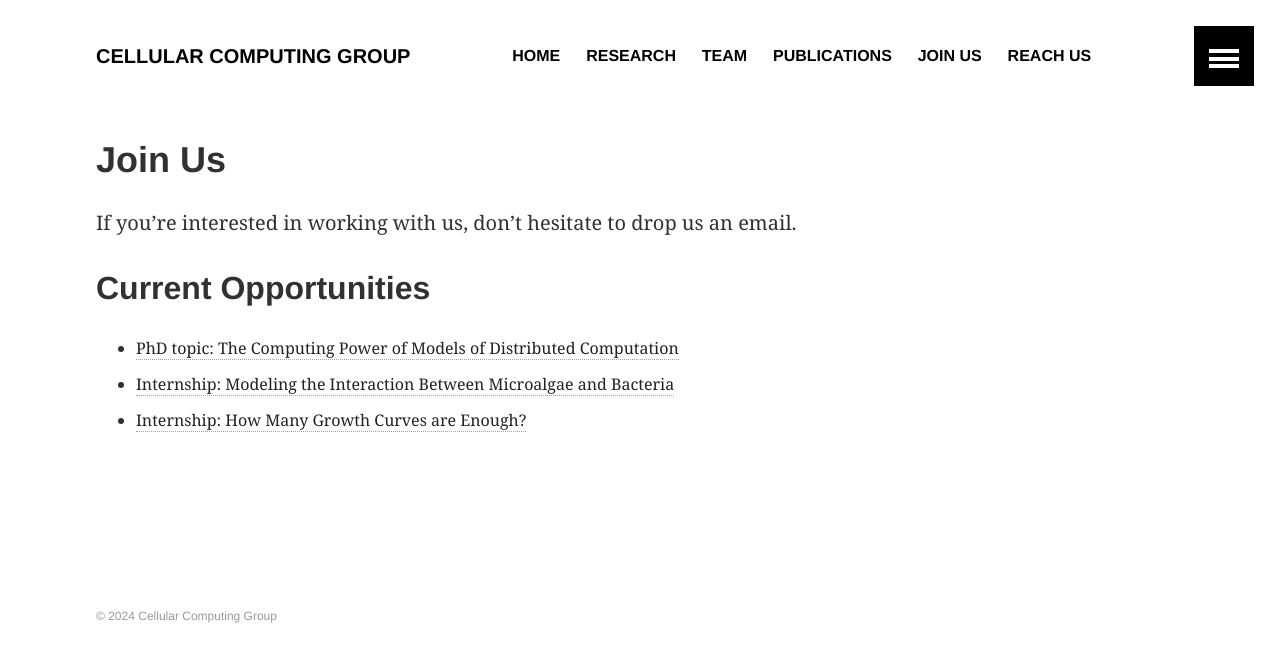
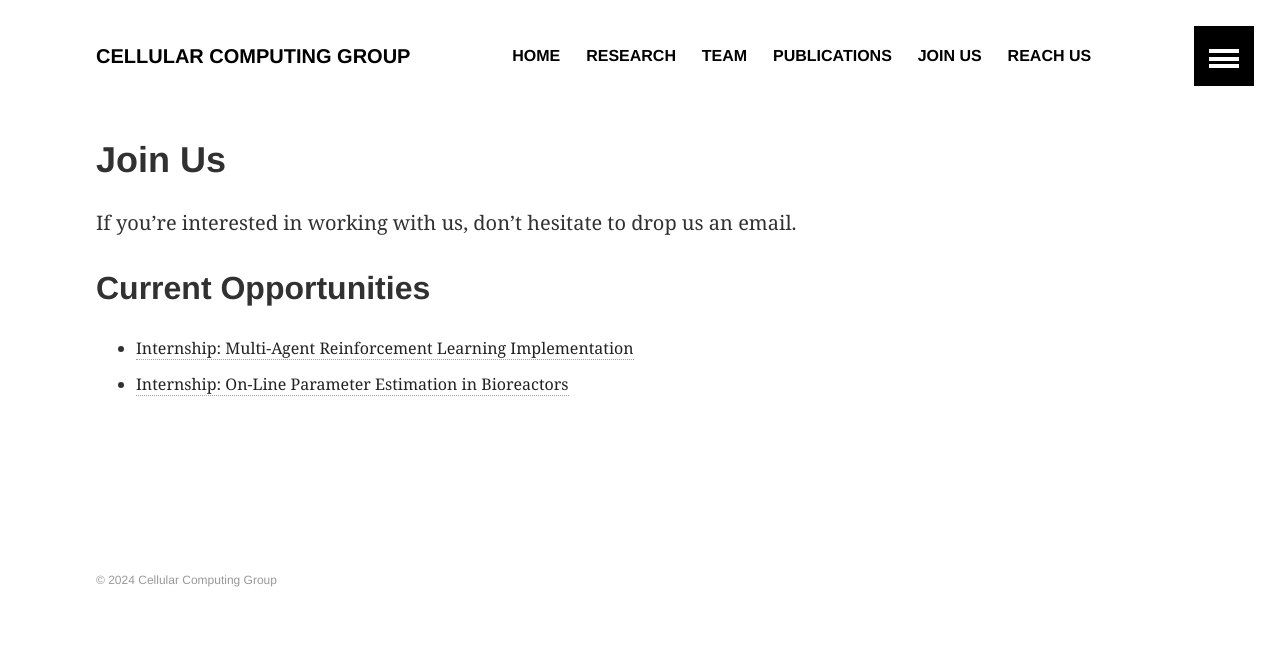
Before and after one commit to ROBACON/team-website, a Jekyll site: the page built from joinus.md, in a window 1280 px wide. Shown: the top 662 px of the page. Built offline with Jekyll 4.4.1, drawn with Linux system fonts in a browser that asks for light colours.

Commit message:
New 2025 internships

```diff
--- a/joinus.md
+++ b/joinus.md
@@ -7,6 +7,6 @@ title: Join Us
 If you're interested in working with us, don't hesitate to drop us an email.
 
 ## Current Opportunities
-- [PhD topic: The Computing Power of Models of Distributed Computation](../positions/2024/phd_topology.pdf)
-- [Internship: Modeling the Interaction Between Microalgae and Bacteria](../positions/2024/internship_algae_bacteria.pdf)
-- [Internship: How Many Growth Curves are Enough?](../positions/2024/internship_growth_statistics.pdf)
+
+- [Internship: Multi-Agent Reinforcement Learning Implementation](../positions/2025/internship_marl.pdf)
+- [Internship: On-Line Parameter Estimation in Bioreactors](../positions/2025/internship_estimation.pdf)
```
Also changed, not shown: 2 other files.
